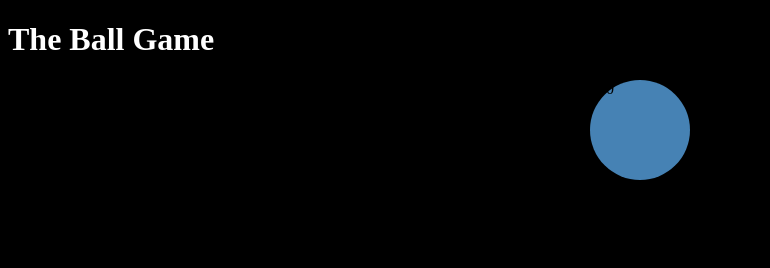
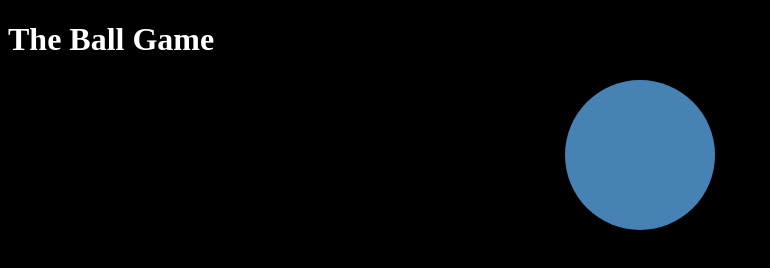
Before and after one commit to assafperetz6/Lesson22-GitWorkshop, a plain HTML site: page index.html in a window 1280 px wide. Both pictures are taken after a click on the element "100". Shown: the whole page, without its empty margins (0-770 px from the left). Drawn offline with Linux system fonts and the light colour scheme.

Commit message:
Increment ball size when clicked

```diff
--- a/index.html
+++ b/index.html
@@ -8,7 +8,7 @@
 </head>
 <body>
     <h1>The Ball Game</h1>
-    <div class="ball" onclick="onBallClick">100</div>
+    <div class="ball" onclick="onBallClick(this)">100</div>
 
     <script src="js/main.js"></script>
 </body>
--- a/js/main.js
+++ b/js/main.js
@@ -1,5 +1,7 @@
 'use strict'
 
-function onBallClick() {
-    console.log('Clicked!');
+function onBallClick(el) {
+    var currBallSize = +getComputedStyle(el).height.slice(0, -2);
+    el.style.height = `${currBallSize + 50}px`
+    el.style.width = `${currBallSize + 50}px`
 }
```
